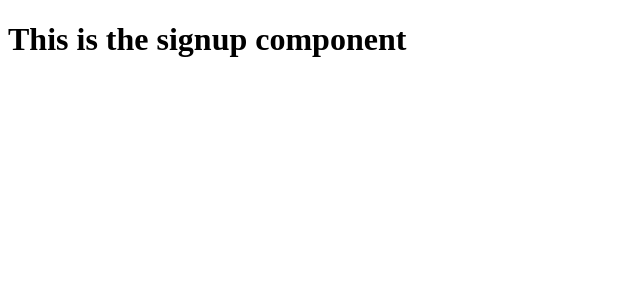
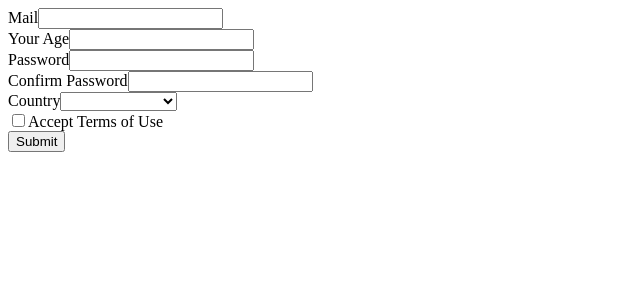
Before and after one commit to Apergot/Book7_GS1, a Vue app: page /signup in a window 1280 px wide. Shown: the top 300 px of the page, without its empty margins (0-640 px from the left). Built offline with nearby package versions, Linux system fonts and the light colour scheme.

Commit message:
Sign up form done

```diff
--- a/src/components/Auth/SignUp.vue
+++ b/src/components/Auth/SignUp.vue
@@ -1,5 +1,68 @@
 <template>
-    <div>
-        <h1>This is the signup component</h1>
+    <div id="signup">
+    <div class="signup-form">
+      <form @submit.prevent="onSubmit">
+        <div class="input">
+          <label for="email">Mail</label>
+          <input
+                  type="email"
+                  id="email"
+                  v-model="email">
+        </div>
+        <div class="input">
+          <label for="age">Your Age</label>
+          <input
+                  type="number"
+                  id="age"
+                  v-model.number="age">
+        </div>
+        <div class="input">
+          <label for="password">Password</label>
+          <input
+                  type="password"
+                  id="password"
+                  v-model="password">
+        </div>
+        <div class="input">
+          <label for="confirm-password">Confirm Password</label>
+          <input
+                  type="password"
+                  id="confirm-password"
+                  v-model="confirmPassword">
+        </div>
+        <div class="input">
+          <label for="country">Country</label>
+          <select id="country" v-model="country">
+            <option value="SPN">Spain</option>
+            <option value="UK">United Kingdom</option>
+            <option value="USA">United States</option>
+            <option value="GER">Germany</option>
+          </select>
+        </div>
+        <div>
+          <input type="checkbox" id="terms" v-model="terms">
+          <label for="terms">Accept Terms of Use</label>
+        </div>
+        <div class="submit">
+          <button type="submit">Submit</button>
+        </div>
+      </form>
     </div>
+  </div>
 </template>
+
+<script>
+export default {
+  data () {
+    return {
+      email: '',
+      age: null,
+      password: '',
+      confirmPassword: '',
+      country: 'usa',
+      hobbyInputs: [],
+      terms: false
+    }
+  }
+}
+</script>
```
